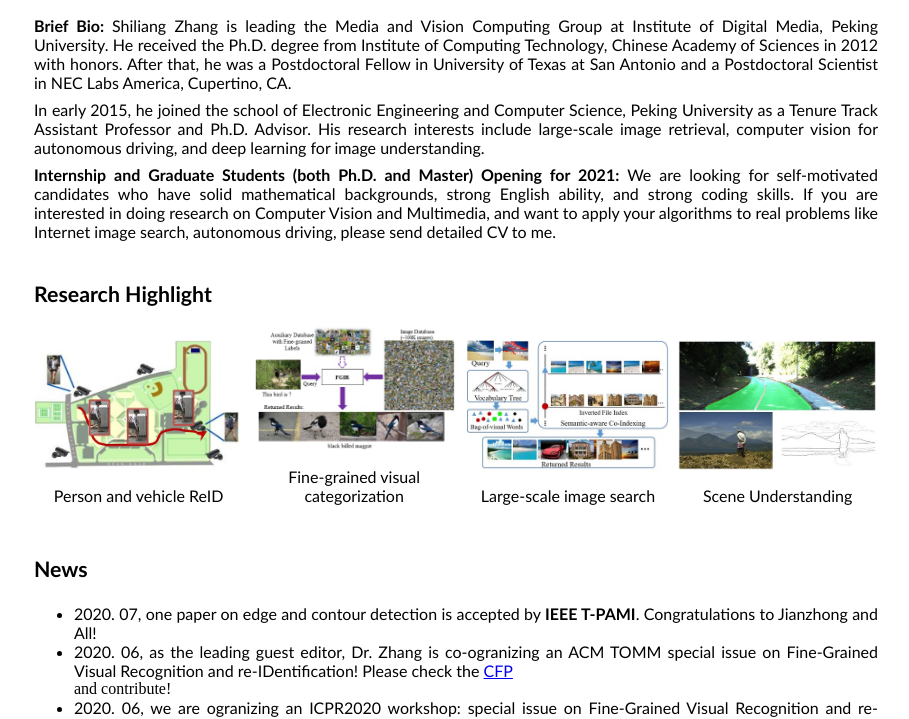
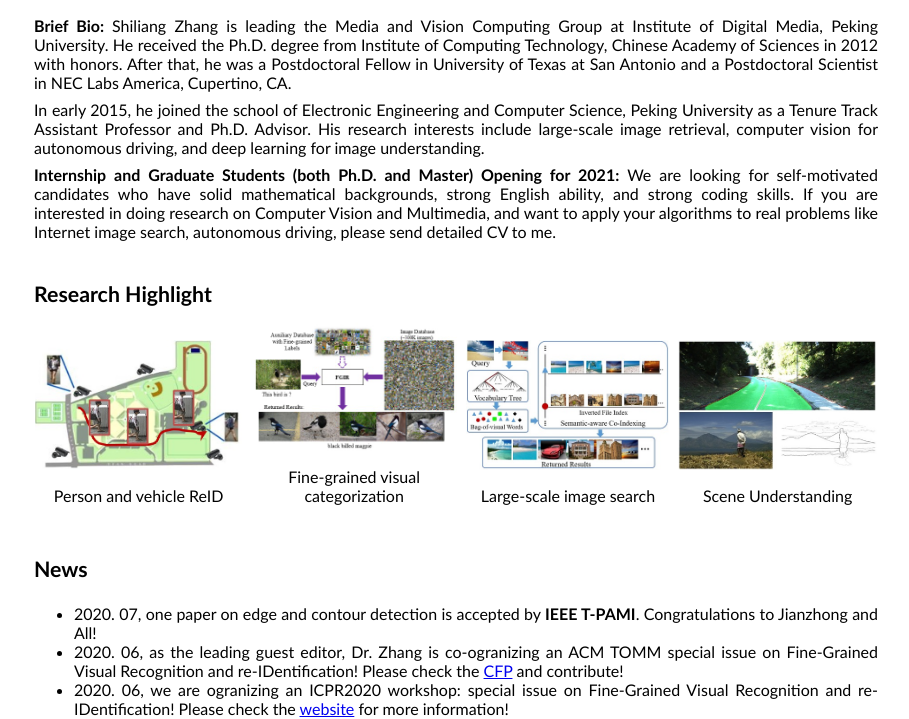
Before and after one commit to pkuvmc/pkuvmc.github.io, a plain HTML site: page home/home.html in a window 1280 px wide. Shown: the part 175-894 px from the top of the page, without its empty margins (184-1093 px from the left). Drawn offline with Linux system fonts and the light colour scheme.

Commit message:
Update home.html

```diff
--- a/home/home.html
+++ b/home/home.html
@@ -136,8 +136,8 @@ Email: slzhang.jdl at pku.edu.cn</td><td width="80"></font>
         <tr>
           <td width="800" valign="top"><ul align="justify">
             <li class="text" style="">2020. 07, one paper on edge and contour detection is accepted by <strong>IEEE T-PAMI</strong>. Congratulations to Jianzhong and All! </li>
-            <li class="text" style="">2020. 06, as the leading guest editor, Dr. Zhang is co-ogranizing an ACM TOMM special issue on Fine-Grained Visual Recognition and re-IDentification! Please check the <a href="https://dl.acm.org/pb-assets/static_journal_pages/tomm/pdf/CFP_FGVRreID-1592406610240.pdf">CFP</a> </li> and contribute!</li>
-            <li class="text" style="">2020. 06, we are ogranizing an ICPR2020 workshop: special issue on Fine-Grained Visual Recognition and re-IDentification! Please check the <a href="https://fgvrid.github.io">website</a> </li> for more information!</li>
+            <li class="text" style="">2020. 06, as the leading guest editor, Dr. Zhang is co-ogranizing an ACM TOMM special issue on Fine-Grained Visual Recognition and re-IDentification! Please check the <a href="https://dl.acm.org/pb-assets/static_journal_pages/tomm/pdf/CFP_FGVRreID-1592406610240.pdf">CFP</a> and contribute!</li>
+            <li class="text" style="">2020. 06, we are ogranizing an ICPR2020 workshop: special issue on Fine-Grained Visual Recognition and re-IDentification! Please check the <a href="https://fgvrid.github.io">website</a> for more information!</li>
             <li class="text" style="">2020. 04, The code of our CVPR 2020 paper "Unsupervised Person Re-identification via Multi-label Classification" is available. <a href="https://github.com/kennethwdk/MLCReID" target="_blank">link</a> </li></li>
             <li class="text" style="">2020. 04, The code of our CVPR 2020 paper "Robust Partial Matching for Person Search in the Wild" is available. <a href="https://github.com/zhongyingji/APNet" target="_blank">link</a> </li></li>
             <li class="text" style="">2020. 03, We are organizing a workshop on Fine-Grained Visual Recognition and re-IDentification (FGVRID) at ICPR 2020. CFP and website will be available soon! </li>
```
